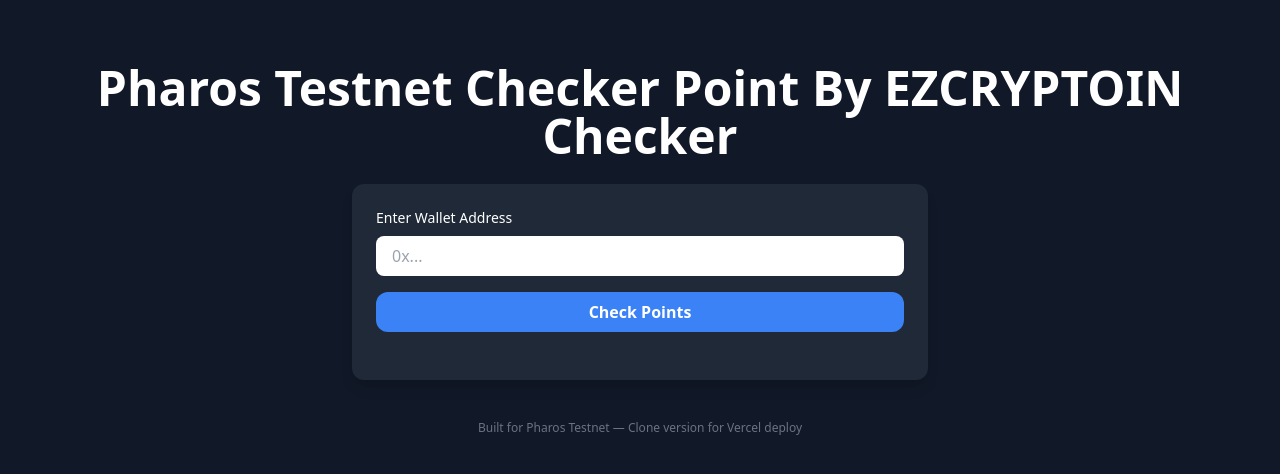
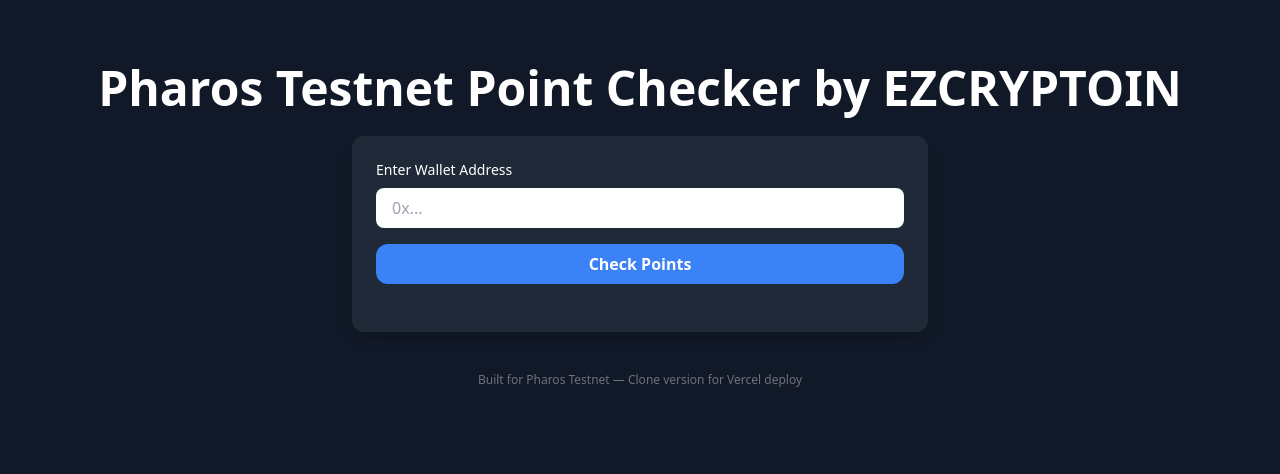
Before and after one commit to ezcryptoin/pharos-testnet-checker-point, a plain HTML site: page index.html in a window 1280 px wide. Drawn offline with nearby package versions, Linux system fonts and the light colour scheme.

Commit message:
index.html

```diff
--- a/index.html
+++ b/index.html
@@ -3,12 +3,12 @@
 <head>
   <meta charset="UTF-8" />
   <meta name="viewport" content="width=device-width, initial-scale=1.0" />
-  <title>Pharos Testnet Checker Point By EZCRYPTOIN </title>
+  <title>Pharos Testnet Point Checker</title>
   <link href="https://cdn.jsdelivr.net/npm/tailwindcss@2.2.19/dist/tailwind.min.css" rel="stylesheet">
 </head>
 <body class="bg-gray-900 text-white font-sans">
   <div class="min-h-screen flex flex-col items-center justify-start p-6">
-    <h1 class="text-3xl md:text-5xl font-bold mt-10 mb-6 text-center">Pharos Testnet Checker Point By EZCRYPTOIN Checker </h1>
+    <h1 class="text-3xl md:text-5xl font-bold mt-10 mb-6 text-center">Pharos Testnet Point Checker by EZCRYPTOIN</h1>
 
     <div class="w-full max-w-xl bg-gray-800 rounded-xl p-6 shadow-lg">
       <label for="wallet" class="block text-sm font-medium mb-2">Enter Wallet Address</label>
```
